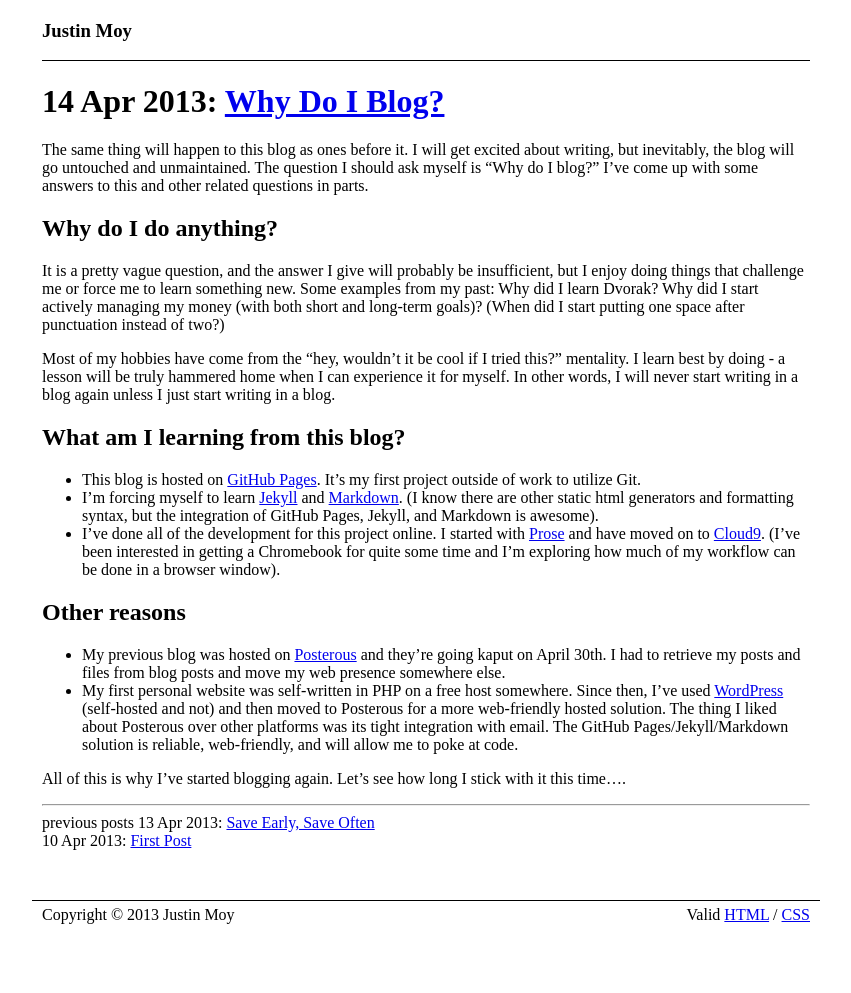
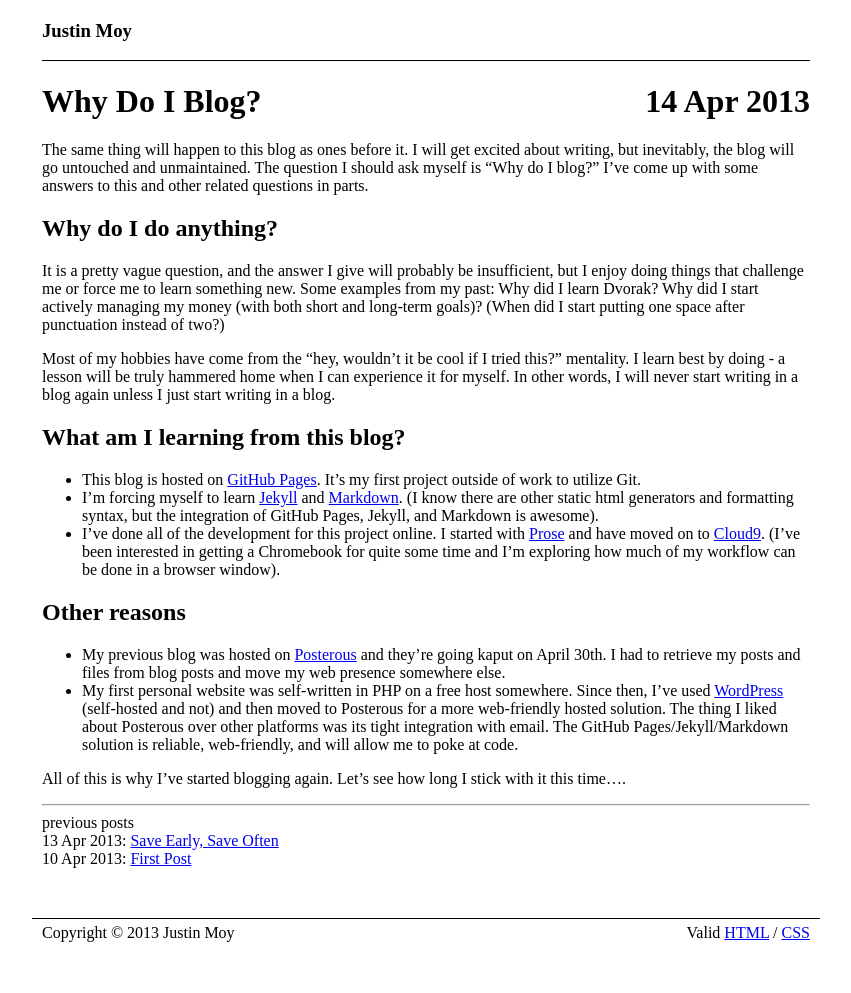
Before and after one commit to justincmoy/joeblow1102.github.io, a Jekyll site: the page built from index.html, in a window 1280 px wide. Shown: the whole page, without its empty margins (214-1065 px from the left). Built offline with Jekyll 4.4.1, drawn with Linux system fonts in a browser that asks for light colours.

Commit message:
make homepage match post

```diff
--- a/index.html
+++ b/index.html
@@ -5,13 +5,13 @@ title: Home
 {% assign counter=0 %}
 {% for post in site.posts %}
     {% if counter == 0 %}
-        <h1>
+        <h1>{{ post.title }}<span class="right">{{ post.date|date_to_string }}</span></h1>
+        {{ post.content }}
     {% elsif counter == 1 %}
-        <hr>previous posts
-    {% endif %}
-    {{ post.date | date_to_string }}: <a href="{{ post.url }}">{{ post.title }}</a><br>
-    {% if counter == 0 %}
-        </h1>{{ post.content }}
+        <hr>previous posts<br>
+        {{ post.date | date_to_string }}: <a href="{{ post.url }}">{{ post.title }}</a><br>
+    {% else %}
+        {{ post.date | date_to_string }}: <a href="{{ post.url }}">{{ post.title }}</a><br>
     {% endif %}
     {% assign counter=counter | plus:1 %}
 {% endfor %}
```
